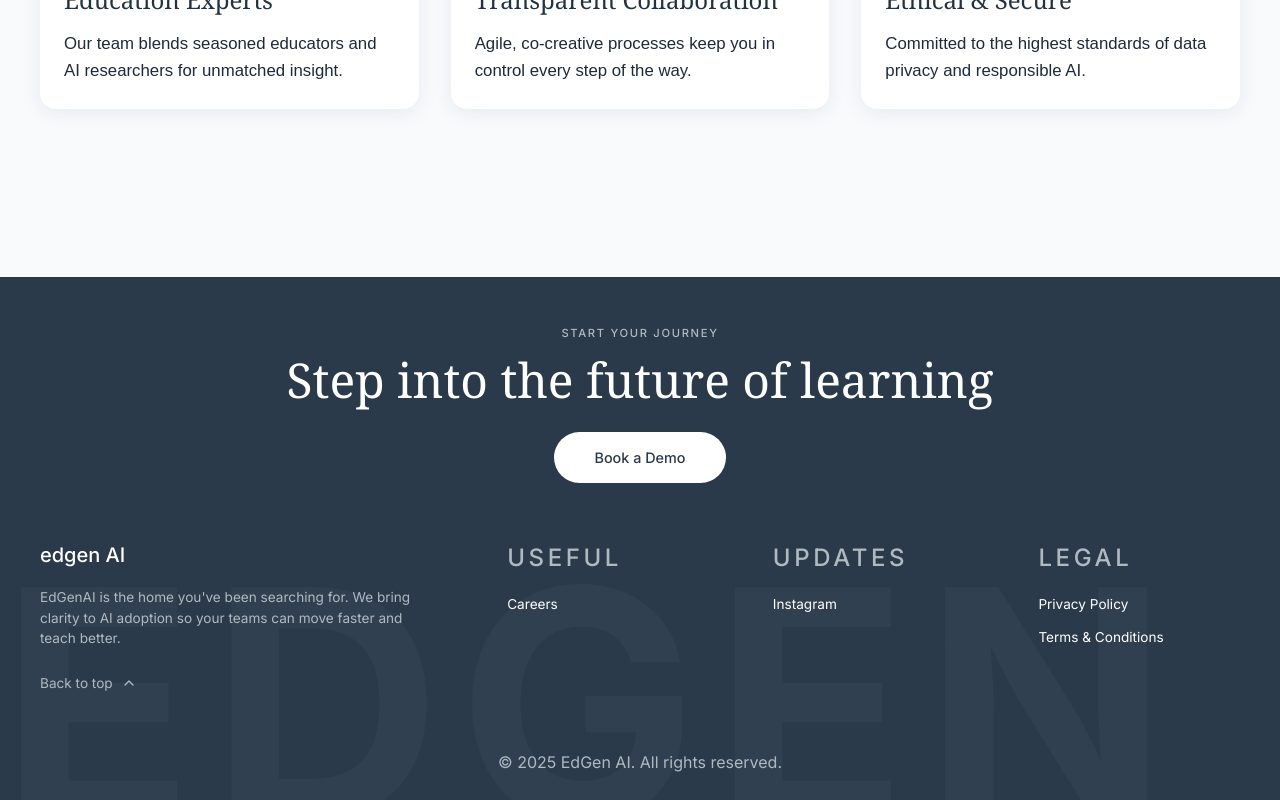
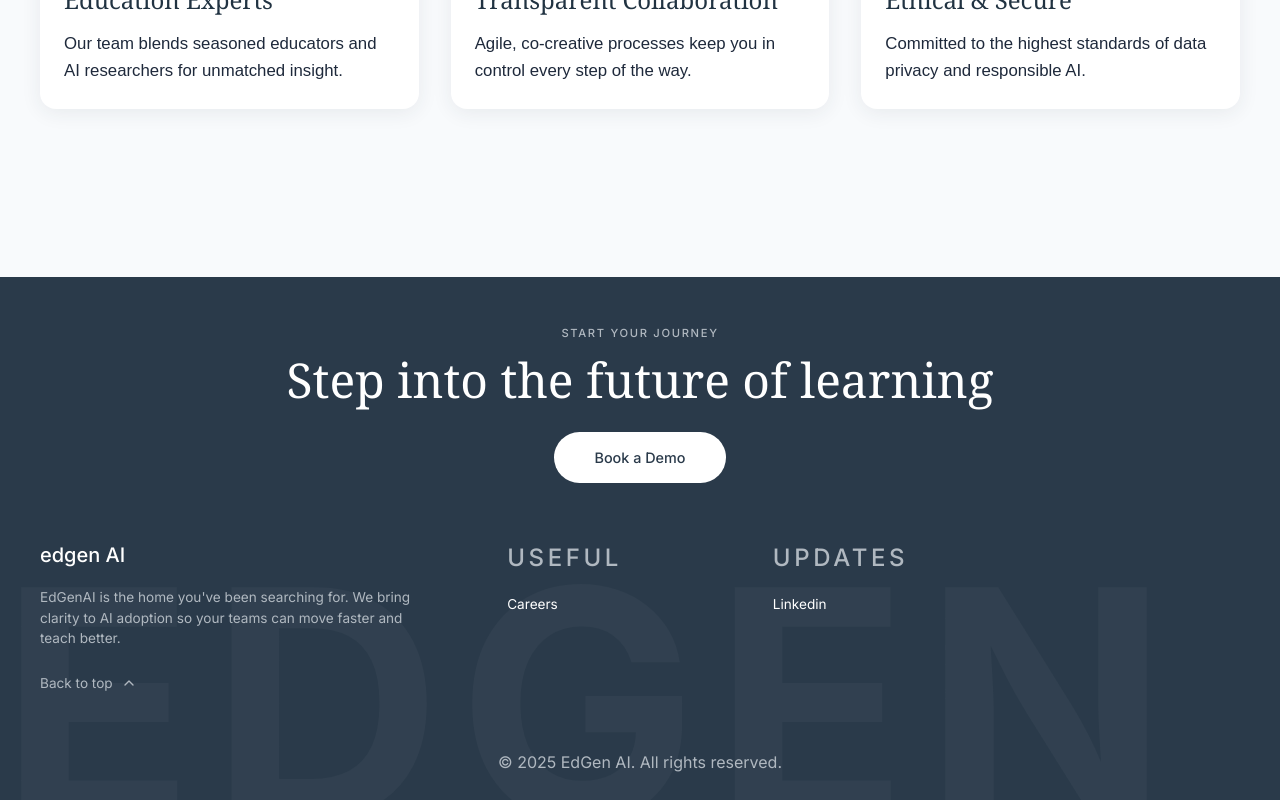
Before and after one commit to abhimishhra29/ed_AI_frontend, a Next.js app in the folder frontend/: page / in a window 1280 px wide. Shown: the part 3612-4412 px from the top of the page. Built offline with nearby package versions, Linux system fonts and the light colour scheme.

Commit message:
fixed fotter

```diff
--- a/frontend/src/components/Footer.tsx
+++ b/frontend/src/components/Footer.tsx
@@ -1,7 +1,6 @@
 'use client';
 
 import Link from 'next/link';
-import Image from 'next/image';
 
 export default function Footer() {
   const scrollToTop = () => {
@@ -46,7 +45,11 @@
           <div className="footer-column">
             <h4 className="footer-column-title">Useful</h4>
             <ul className="footer-links-list">
-              <li><Link href="/careers">Careers</Link></li>
+              <li>
+                <a href="https://www.linkedin.com/company/edgenaiau" target="_blank" rel="noopener noreferrer">
+                  Careers
+                </a>
+              </li>
             </ul>
           </div>
 
@@ -54,16 +57,11 @@
           <div className="footer-column">
             <h4 className="footer-column-title">Updates</h4>
             <ul className="footer-links-list">
-              <li><a href="https://instagram.com" target="_blank" rel="noopener noreferrer">Instagram</a></li>
-            </ul>
-          </div>
-
-          {/* Legal Links Column */}
-          <div className="footer-column">
-            <h4 className="footer-column-title">Legal</h4>
-            <ul className="footer-links-list">
-              <li><Link href="/privacy">Privacy Policy</Link></li>
-              <li><Link href="/terms">Terms & Conditions</Link></li>
+              <li>
+                <a href="https://www.linkedin.com/company/edgenaiau" target="_blank" rel="noopener noreferrer">
+                  Linkedin
+                </a>
+              </li>
             </ul>
           </div>
         </div>
```
Also changed, not shown: frontend/public/backgrounds/Screenshot 2025-12-11 at 6.09.10 PM.png.
